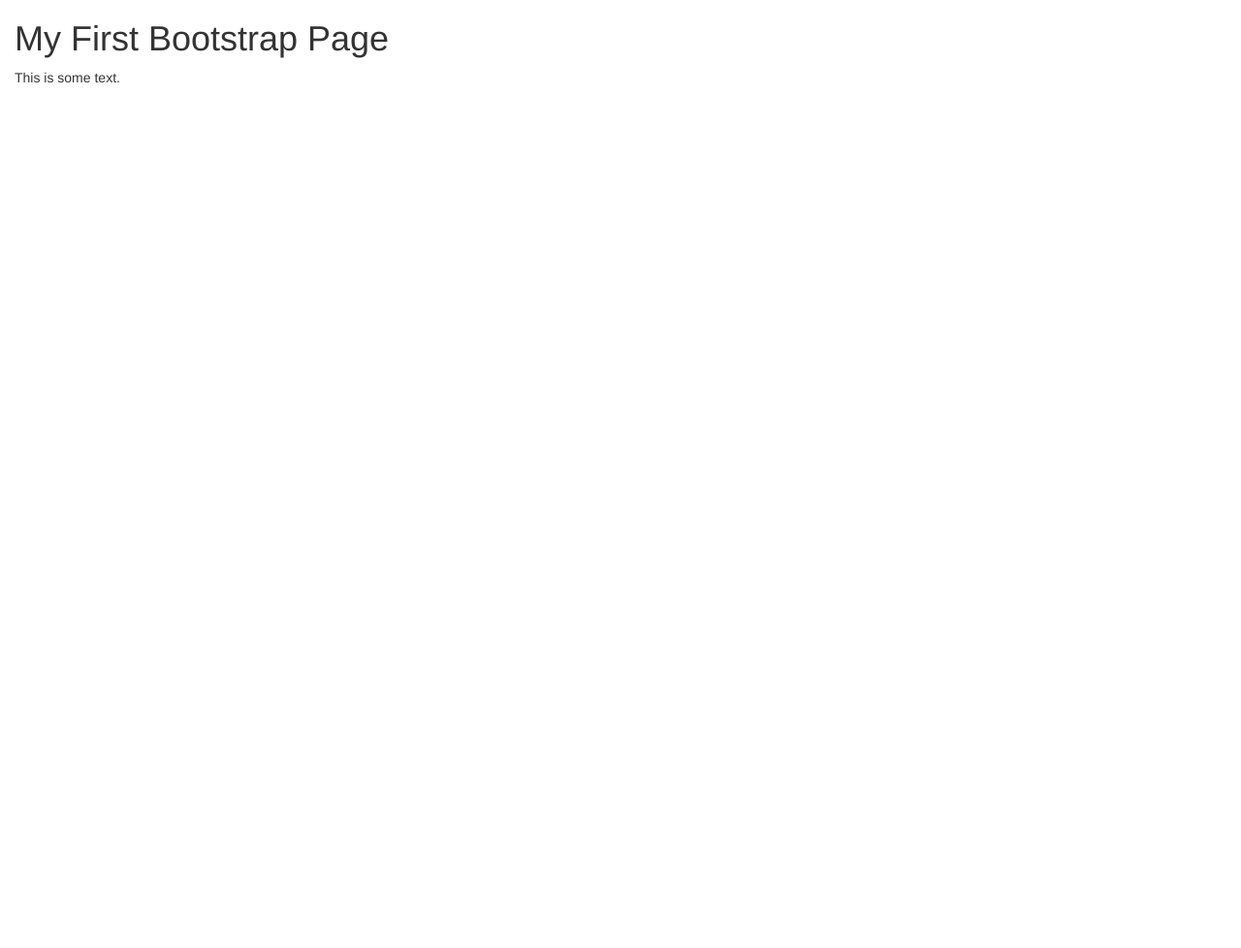
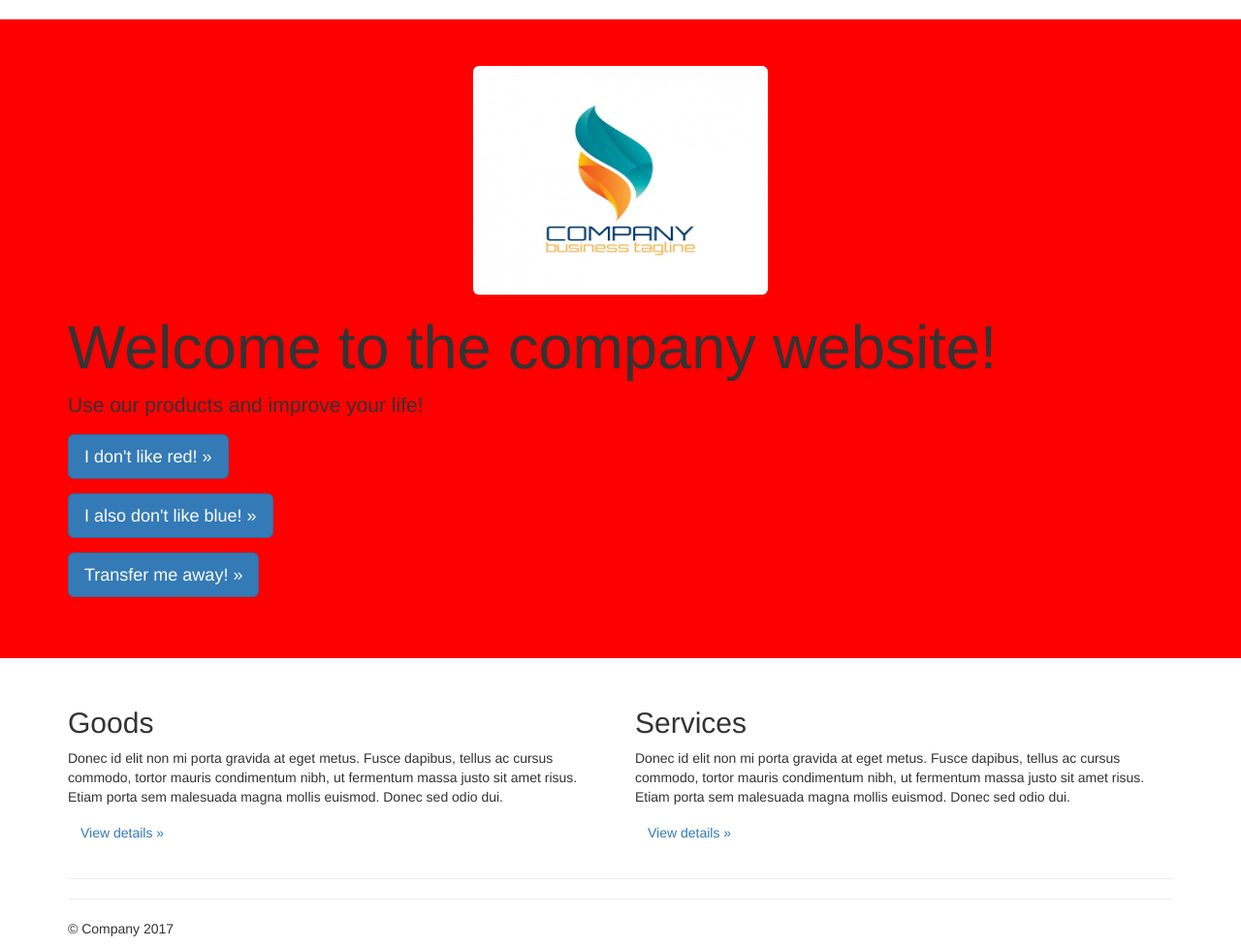
Before and after one commit to WJWH/WJWH.github.io, a plain HTML site: page index.html in a window 1280 px wide. Shown: the whole page at 97% size. Before the commit the page ends 800 px from the top, so only its background shows below. Drawn offline with nearby package versions, Linux system fonts and the light colour scheme.

Commit message:
Some codings

```diff
--- a/index.html
+++ b/index.html
@@ -1,19 +1,62 @@
 <!DOCTYPE html>
 <html lang="en">
-<head>
-  <title>Bootstrap Example</title>
-  <meta charset="utf-8">
-  <meta name="viewport" content="width=device-width, initial-scale=1">
-  <link rel="stylesheet" href="https://maxcdn.bootstrapcdn.com/bootstrap/3.3.7/css/bootstrap.min.css">
-  <script src="https://ajax.googleapis.com/ajax/libs/jquery/3.2.0/jquery.min.js"></script>
-  <script src="https://maxcdn.bootstrapcdn.com/bootstrap/3.3.7/js/bootstrap.min.js"></script>
-</head>
-<body>
+  <head>
+    <meta charset="utf-8">
+    <meta name="viewport" content="width=device-width, initial-scale=1, shrink-to-fit=no">
+    <meta name="description" content="">
+    <meta name="author" content="">
 
-<div class="container-fluid">
-  <h1>My First Bootstrap Page</h1>
-  <p>This is some text.</p>
-</div>
+    <title>The company company</title>
 
-</body>
+    <!-- Bootstrap core CSS -->
+    <link rel="stylesheet" href="https://maxcdn.bootstrapcdn.com/bootstrap/3.3.7/css/bootstrap.min.css">
+
+    <!-- Custom styles for this template -->
+    <link href="jumbotron.css" rel="stylesheet">
+  </head>
+
+  <body>
+    <!-- Main jumbotron for a primary marketing message or call to action -->
+    <div class="jumbotron" id="da_jumbotron">
+      <div class="container">
+        <img src="logo.jpg" class="img-rounded center-block" width="304" height="236">
+        <h1 class="display-3">Welcome to the company website!</h1>
+        <p>Use our products and improve your life!</p>
+        <p><a class="btn btn-primary btn-lg" href="#" role="button" onclick="change_bg()">I don't like red! &raquo;</a></p>
+        <p><a class="btn btn-primary btn-lg" href="#" role="button" onclick="doalert()">I also don't like blue! &raquo;</a></p>
+        <p><a class="btn btn-primary btn-lg" href="http://wetransfer.com" role="button">Transfer me away! &raquo;</a></p>
+      </div>
+    </div>
+
+    <div class="container">
+      <!-- Example row of columns -->
+      <div class="row">
+        <div class="col-md-6">
+          <h2>Goods</h2>
+          <p>Donec id elit non mi porta gravida at eget metus. Fusce dapibus, tellus ac cursus commodo, tortor mauris condimentum nibh, ut fermentum massa justo sit amet risus. Etiam porta sem malesuada magna mollis euismod. Donec sed odio dui. </p>
+          <p><a class="btn btn-secondary" href="#" role="button">View details &raquo;</a></p>
+        </div>
+        <div class="col-md-6">
+          <h2>Services</h2>
+          <p>Donec id elit non mi porta gravida at eget metus. Fusce dapibus, tellus ac cursus commodo, tortor mauris condimentum nibh, ut fermentum massa justo sit amet risus. Etiam porta sem malesuada magna mollis euismod. Donec sed odio dui. </p>
+          <p><a class="btn btn-secondary" href="#" role="button">View details &raquo;</a></p>
+       </div>
+
+      </div>
+
+      <hr><hr>
+
+      <footer>
+        <p>&copy; Company 2017</p>
+      </footer>
+    </div> <!-- /container -->
+
+
+    <!-- Bootstrap core JavaScript
+    ================================================== -->
+    <!-- Placed at the end of the document so the pages load faster -->
+    <script src="https://ajax.googleapis.com/ajax/libs/jquery/3.2.0/jquery.min.js"></script>
+    <script src="https://maxcdn.bootstrapcdn.com/bootstrap/3.3.7/js/bootstrap.min.js"></script>
+    <script src="my-js.js"></script>
+  </body>
 </html>
--- /dev/null
+++ b/jumbotron.css
@@ -0,0 +1,8 @@
+/* Move down content because we have a fixed navbar that is 50px tall */
+body {
+  padding-top: 2rem;
+}
+
+.jumbotron {
+    background-color:red /*!important*/;
+}
--- /dev/null
+++ b/my-js.js
@@ -0,0 +1,10 @@
+function doalert() {
+  alert('WELL TOUGH LUCK BUDDY!');
+  return 0;
+}
+
+function change_bg() {
+  var elem = document.getElementById("da_jumbotron");
+  elem.setAttribute("style","background-color: #8080ff;");
+  return 0;
+}
```
Also changed, not shown: logo.jpg (added).
